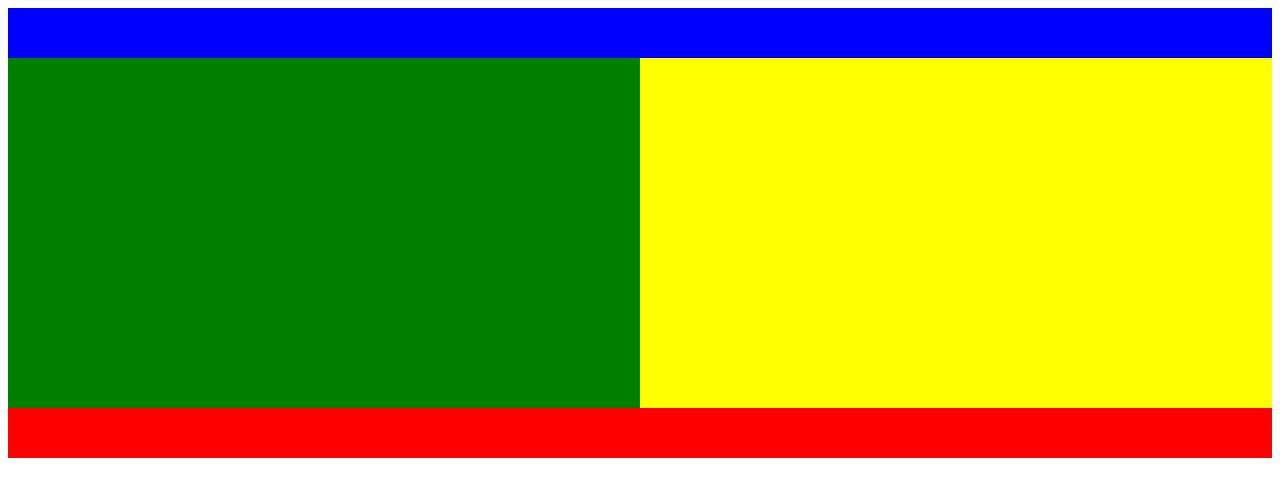
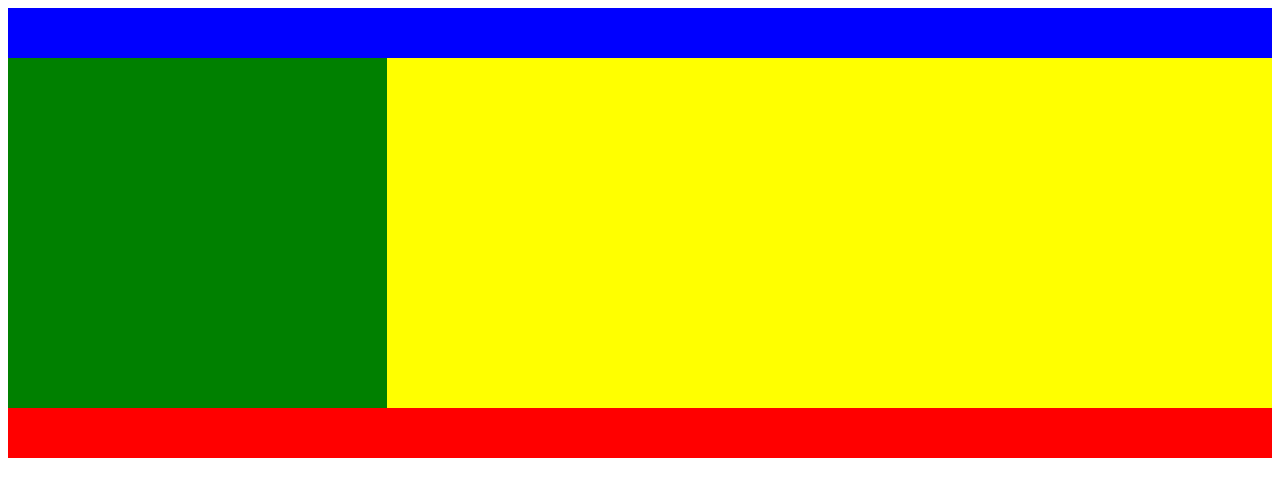
Before and after one commit to BeatrizMarconi/estudo, a plain HTML site: page alinhamento04/index.html in a window 1280 px wide. Drawn offline with Linux system fonts and the light colour scheme.

Commit message:
alinhamento parte 4

```diff
--- a/alinhamento04/style.css
+++ b/alinhamento04/style.css
@@ -4,10 +4,12 @@
 
 .bg-green{
     background: green;
+    width: 30%;
 }
 
 .bg-yellow{
     background: yellow;
+    width: 70%;
 }
 
 .bg-red{
@@ -22,7 +24,7 @@
     width: 100%;
     height: 50px;
 }
+
 .col2{
-    width: 100%;
     height: 350px;
 }
```
